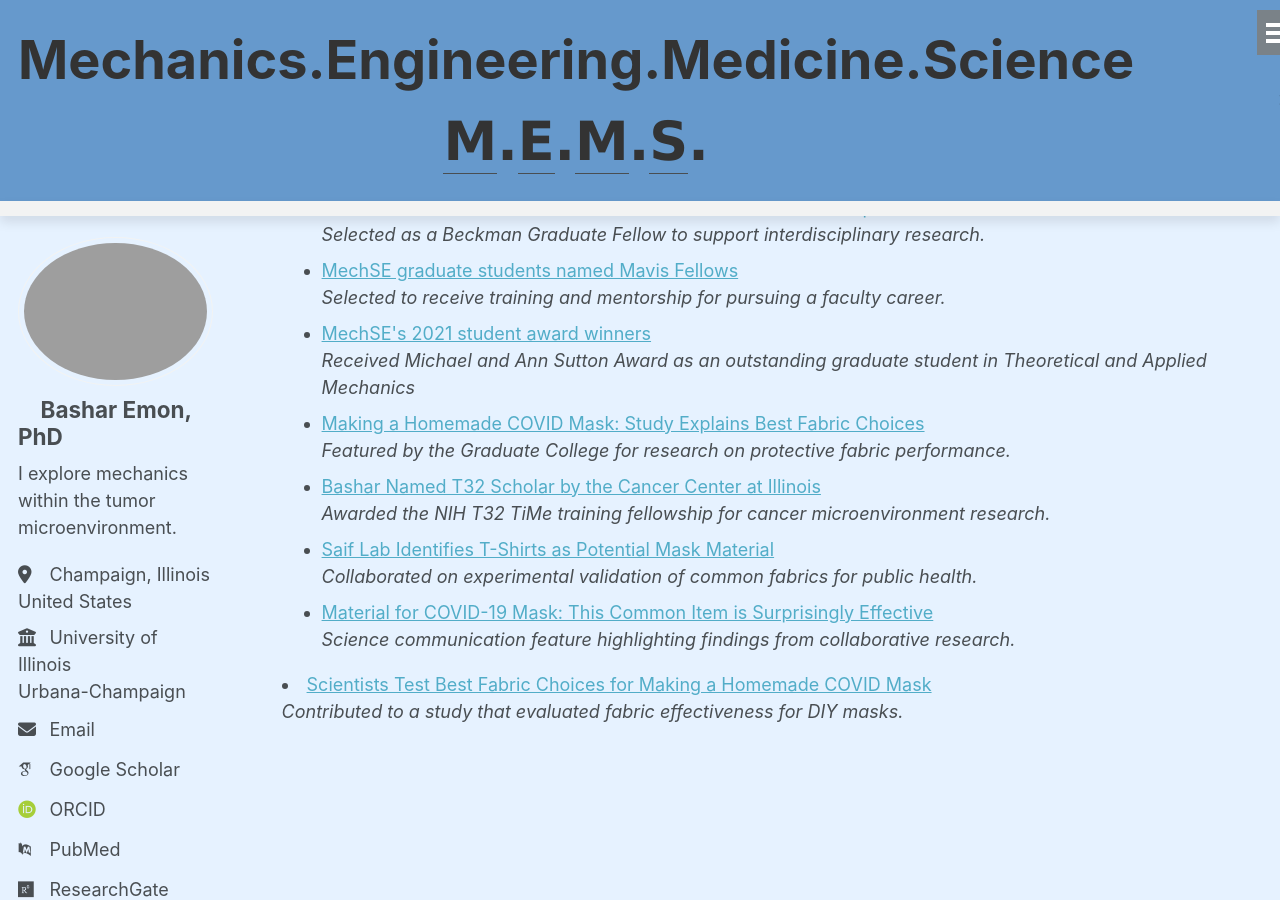
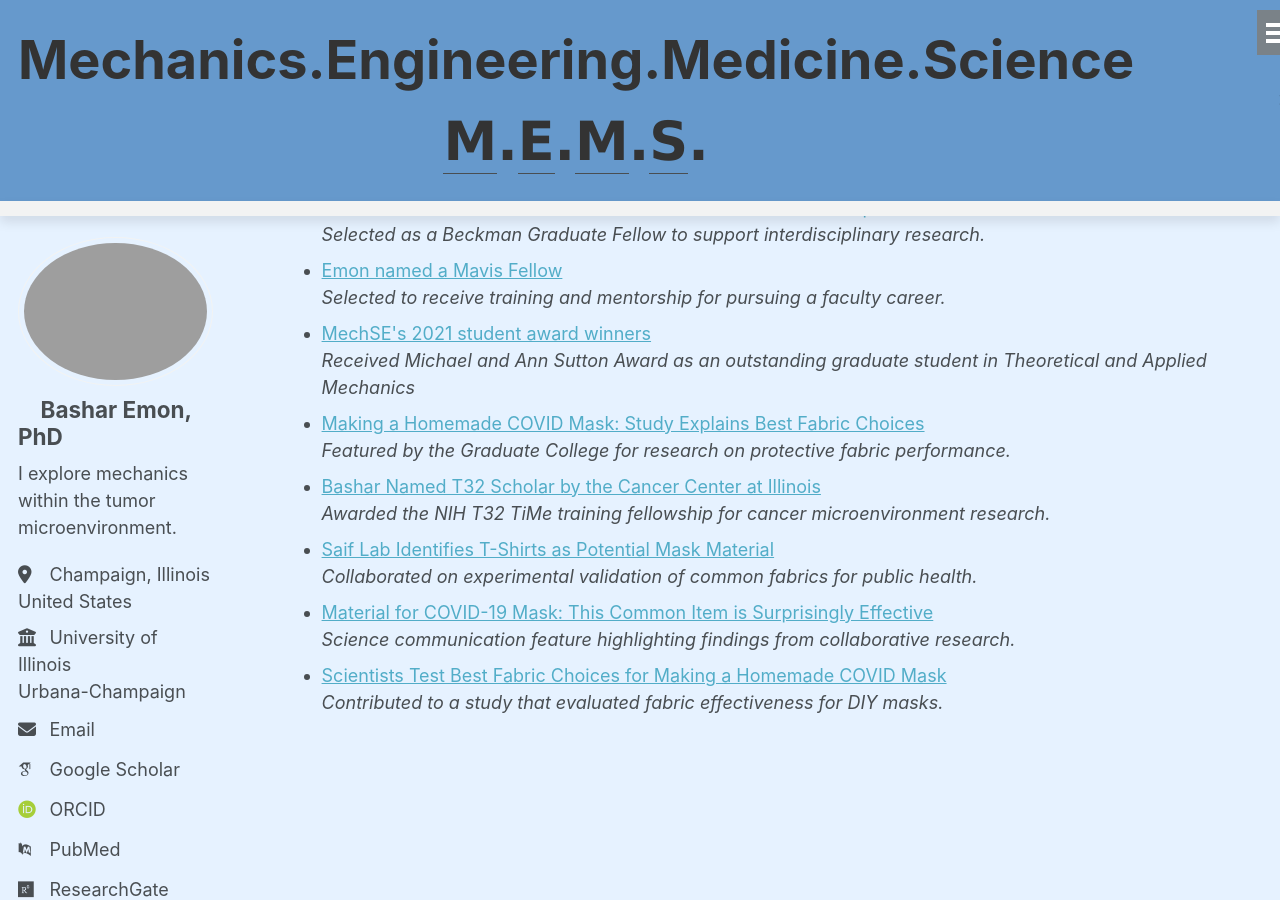
Before and after one commit to BasharEmon/BasharEmon.github.io, a Jekyll site: the page built from _pages/portfolio.html, in a window 1280 px wide and 900 px high, scrolled down 1377 px. Built offline with Jekyll 4.4.1, drawn with Linux system fonts in a browser that asks for light colours; some web fonts are replaced.

Commit message:
Update portfolio.html

```diff
--- a/_pages/portfolio.html
+++ b/_pages/portfolio.html
@@ -88,7 +88,8 @@ author_profile: true
   </tr>
   <tr>
     <td class="year">2018–2020</td>
-    <td class="award">NIH T32 Scholarship</td>
+    <td class="award">
+        <a href="https://mechse.illinois.edu/news/bashar-named-t32-scholar-cancer-center-illinois" target="_blank">NIH T32 Scholarship</a></td>
     <td class="description">Tissue Microenvironment (TiMe) Training Program scholarship from the NIH for promising graduate students in cancer research.</td>
   </tr>
   <tr>
@@ -164,7 +165,7 @@ author_profile: true
 
   <li>
     <a href="https://mechse.illinois.edu/news/mechse-graduate-students-named-mavis-fellows" target="_blank">
-      MechSE graduate students named Mavis Fellows
+      Emon named a Mavis Fellow
     </a><br>
     <em>Selected to receive training and mentorship for pursuing a faculty career.</em>
   </li>
@@ -203,7 +204,6 @@ author_profile: true
     </a><br>
     <em>Science communication feature highlighting findings from collaborative research.</em>
   </li>
-</ul>
 
   <li>
      <a href="https://scitechdaily.com/scientists-test-best-fabric-choices-for-making-a-homemade-covid-mask/" target="_blank">
@@ -211,3 +211,4 @@ author_profile: true
      </a><br>
      <em>Contributed to a study that evaluated fabric effectiveness for DIY masks.</em>
   </li>
+</ul>
```
Lines whose indentation alone changed are shown as unchanged.
